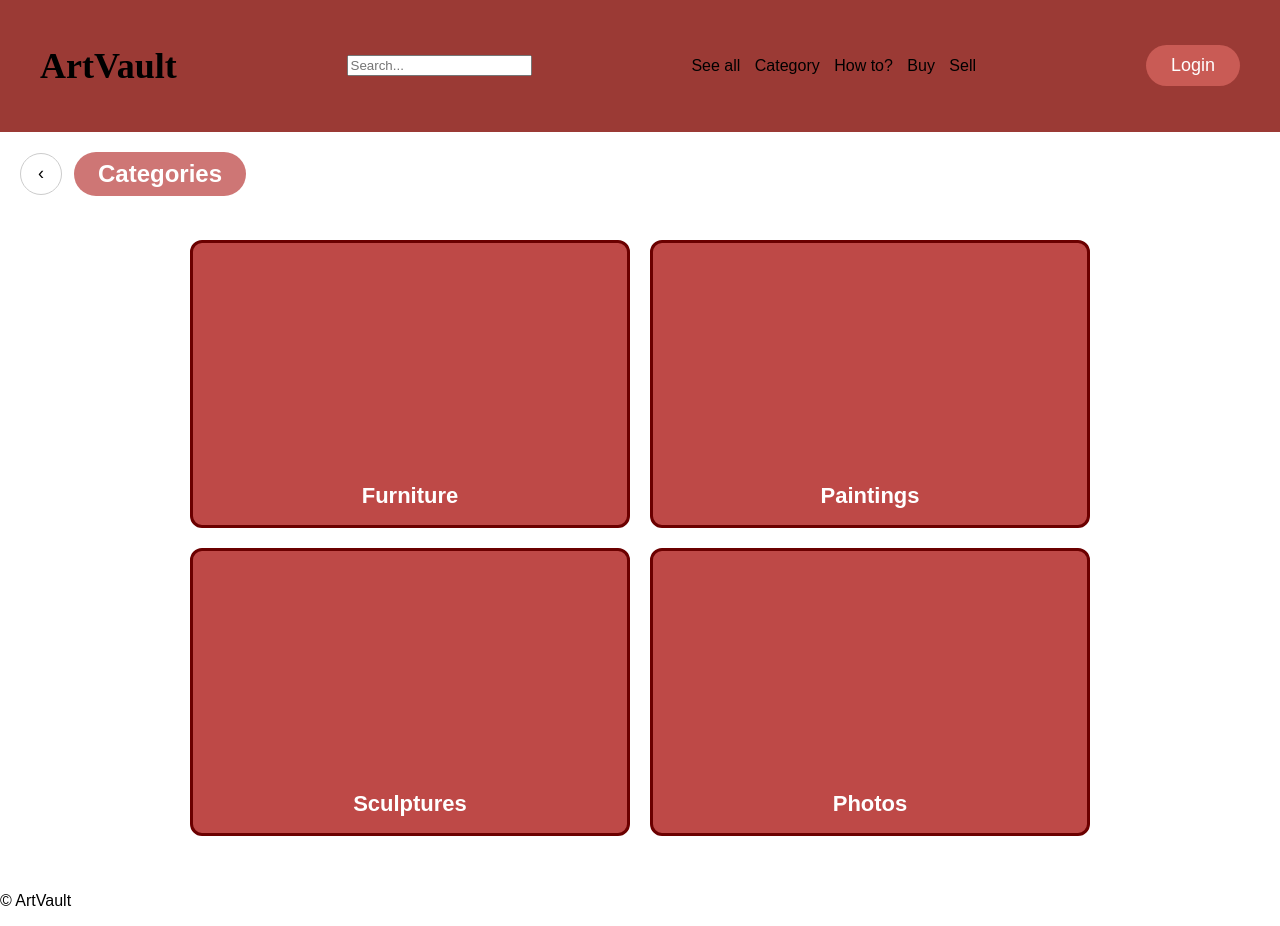
After one commit to brynjaloa/Verklegt-2, a Django app: page /artworks/categories/ in a window 1280 px wide. The commit adds this page. Run offline with Django 5.2, Linux system fonts and the light colour scheme.

Commit message:
bunch of shizz

```diff
--- a/artworks/urls.py
+++ b/artworks/urls.py
@@ -4,4 +4,5 @@ from . import views
 urlpatterns = [
     path("", views.artwork_list, name="artwork_list"),
     path("<int:pk>/", views.artwork_detail, name="artwork_detail"),
+    path('categories/', views.category_list, name='category_list'),
 ]
--- a/artworks/views.py
+++ b/artworks/views.py
@@ -2,9 +2,34 @@ from django.shortcuts import render, get_object_or_404
 from .models import Artwork
 
 def artwork_list(request):
+    category = request.GET.get('category')
+    medium = request.GET.get('medium')
+    style = request.GET.get('style')
+    year_from = request.GET.get('year_from')
+    year_to = request.GET.get('year_to')
+
     artworks = Artwork.objects.all()
-    return render(request, "artworks/artwork_list.html", {"artworks": artworks})
+
+    if category:
+        artworks = artworks.filter(category=category)
+    if medium:
+        artworks = artworks.filter(painting_medium=medium)
+    if style:
+        artworks = artworks.filter(painting_style=style)
+    if year_from:
+        artworks = artworks.filter(year__gte=year_from)
+    if year_to:
+        artworks = artworks.filter(year__lte=year_to)
+
+    return render(request, 'artworks/artwork_list.html', {
+        'artworks': artworks,
+        'category': category,
+    })
 
 def artwork_detail(request, pk):
     artwork = get_object_or_404(Artwork, pk=pk)
     return render(request, "artworks/artwork_detail.html", {"artwork": artwork})
+
+def category_list(request):
+    categories = Artwork.Category.choices
+    return render(request, 'Category/categories.html', {'categories': categories})
--- a/config/urls.py
+++ b/config/urls.py
@@ -23,4 +23,5 @@ urlpatterns = [
     path("", TemplateView.as_view(template_name="home.html"), name="home"),
     path("artworks/", include("artworks.urls")),
     path('', include('accounts.urls')),
+
 ]
--- a/static/css/style.css
+++ b/static/css/style.css
@@ -4,7 +4,7 @@ body {
 }
 
 nav {
-    background: darkred;
+    background: #953435;
     color: black;
     padding: 10px;
     display: flex;
@@ -12,7 +12,68 @@ nav {
     justify-content: space-between;
     gap: 20px;
 }
+.navbar {
+    background: #9b3a35;
+    display: flex;
+    align-items: center;
+    justify-content: space-between;
+    padding: 15px 40px;
+}
 
+/* LOGO */
+.logo {
+    font-size: 36px;
+    font-weight: bold;
+    font-family: serif;
+}
+
+/* MIDDLE */
+.nav-center {
+    display: flex;
+    align-items: center;
+    gap: 30px;
+}
+
+/* SEARCH */
+.search-box {
+    position: relative;
+}
+
+.search-box input {
+    padding: 8px 35px 8px 12px;
+    border-radius: 20px;
+    border: none;
+}
+
+.search-icon {
+    position: absolute;
+    right: 10px;
+    top: 50%;
+    transform: translateY(-50%);
+}
+
+/* LINKS */
+.nav-links {
+    display: flex;
+    gap: 20px;
+}
+
+.nav-links a {
+    text-decoration: none;
+    color: black;
+    font-size: 18px;
+}
+
+/* LOGIN BUTTON */
+.login-btn {
+    background: #c95b55;
+    color: white;
+    border: none;
+    padding: 10px 25px;
+    border-radius: 25px;
+    font-size: 18px;
+    cursor: pointer;
+}
 nav a {
     color: black;
     margin-right: 10px;
@@ -22,11 +83,137 @@ nav a {
 .hero {
     display: flex;
     align-items: center;
+    justify-content: space-between;
+    background: #be4848;
+    padding: 30px;
+    border-radius: 10px;
+    gap: 40px;
+}
+
+.artwork-card-image {
+    display: block;
+    width: 220px;
+    max-width: 100%;
+    height: 160px;
+    object-fit: cover;
+}
+
+.artwork-detail-image {
+    display: block;
+    width: min(100%, 420px);
+    height: auto;
+}
+
+
+
+.hero-container {
+    padding: 40px;
+    background: #f2f2f2;
+}
+
+
+.hero-text {
+    color: white;
+    max-width: 50%;
+    padding-right: 30px;
+    border-right: 2px solid rgba(255,255,255,0.5);
+}
+
+.hero-text h2 {
+    font-size: 28px;
+    margin-bottom: 10px;
+}
+
+.hero-text p {
+    line-height: 1.6;
+}
+
+.hero-image img {
+    width: 450px;
+    height: auto;
+    border-radius: 5px;
+    padding-left: 30px;
+}
+
+
+.section-title {
+    font-size: 28px;
+    margin: 40px;
+}
+
+.artworks {
+    display: flex;
+    justify-content: center;
+    gap: 40px;
+}
+
+.art-card {
+    text-align: center;
+}
+
+.art-box {
+    width: 220px;
+    height: 180px;
+    background: #ddd; /* grá kassi */
+    border-radius: 8px;
+    box-shadow: 0 4px 8px rgba(0,0,0,0.2);
+}
+
+.price {
+    margin-top: 10px;
+    font-size: 20px;
+}
+
+/* footer*/
+
+.footer {
+    background: #953435;
+    color: white;
+    display: flex;
+    justify-content: space-around;
+    padding: 40px;
+    margin-top: 60px;
+}
+
+.footer-section {
+    display: flex;
+    flex-direction: column;
+    gap: 10px;
+}
+
+.footer-section h3 {
+    margin-bottom: 10px;
+}
+
+.footer-section a {
+    color: white;
+    text-decoration: underline;
+}
+
+.categories-grid {
+    display: grid;
+    grid-template-columns: repeat(2, 1fr);
     gap: 20px;
+    padding: 20px;
+    max-width: 900px;
+    margin: 0 auto;
 }
-footer {
-    margin-top: 20px;
-    text-align: center;
-    padding: 10px;
-    background: #eee;
+
+.category-card {
+    display: block;
+    height: 250px;
+    background-color: #BE4947;
+    border-radius: 12px;
+    text-decoration: none;
+    display: flex;
+    align-items: flex-end;
+    justify-content: center;
+    padding: 16px;
+    border: 3px solid #6B0000;
 }
+
+.category-card span {
+    color: white;
+    font-size: 22px;
+    font-weight: bold;
+}
--- /dev/null
+++ b/templates/Category/categories.html
@@ -0,0 +1,17 @@
+{% extends 'base.html' %}
+
+{% block content %}
+<div style="padding: 20px;">
+    <div style="display: flex; align-items: center; gap: 12px; margin-bottom: 24px;">
+        <a href="/" style="width: 40px; height: 40px; border-radius: 50%; border: 1px solid #ccc; display: flex; align-items: center; justify-content: center; text-decoration: none; font-size: 18px; color: black;">‹</a>
+        <h1 style="background-color: #CE7675; color: white; padding: 8px 24px; border-radius: 24px; margin: 0; font-size: 24px;">Categories</h1>
+    </div>
+    <div class="categories-grid">
+        {% for value, label in categories %}
+        <a href="{% url 'artwork_list' %}?category={{ value }}" class="category-card">
+            <span>{{ label }}</span>
+        </a>
+        {% endfor %}
+    </div>
+</div>
+{% endblock %}
--- a/templates/partials/navbar.html
+++ b/templates/partials/navbar.html
@@ -1,11 +1,13 @@
 <nav class="navbar">
+    <a href="{% url 'home' %}" style="text-decoration: none; color: inherit;">
     <h1 class="logo">ArtVault</h1>
+    </a>
 
     <input type="text" placeholder="Search..." class="search">
 
     <div class="links">
         <a href="#">See all</a>
-        <a href="#">Category</a>
+        <a href="{% url 'category_list' %}">Category</a>
         <a href="#">How to?</a>
         <a href="#">Buy</a>
         <a href="#">Sell</a>
```
Also changed, not shown: artworks/models.py (+1 -17 lines), templates/Category/furniture.html (added, +10 -0 lines), templates/Category/paintings.html (added, +10 -0 lines), templates/Category/photographs.html (added, +10 -0 lines), templates/Category/sculptures.html (added, +10 -0 lines), templates/home.html (+43 -1 lines), artworks/migrations/0004_remove_artwork_jewellery_material_and_more.py (added).
